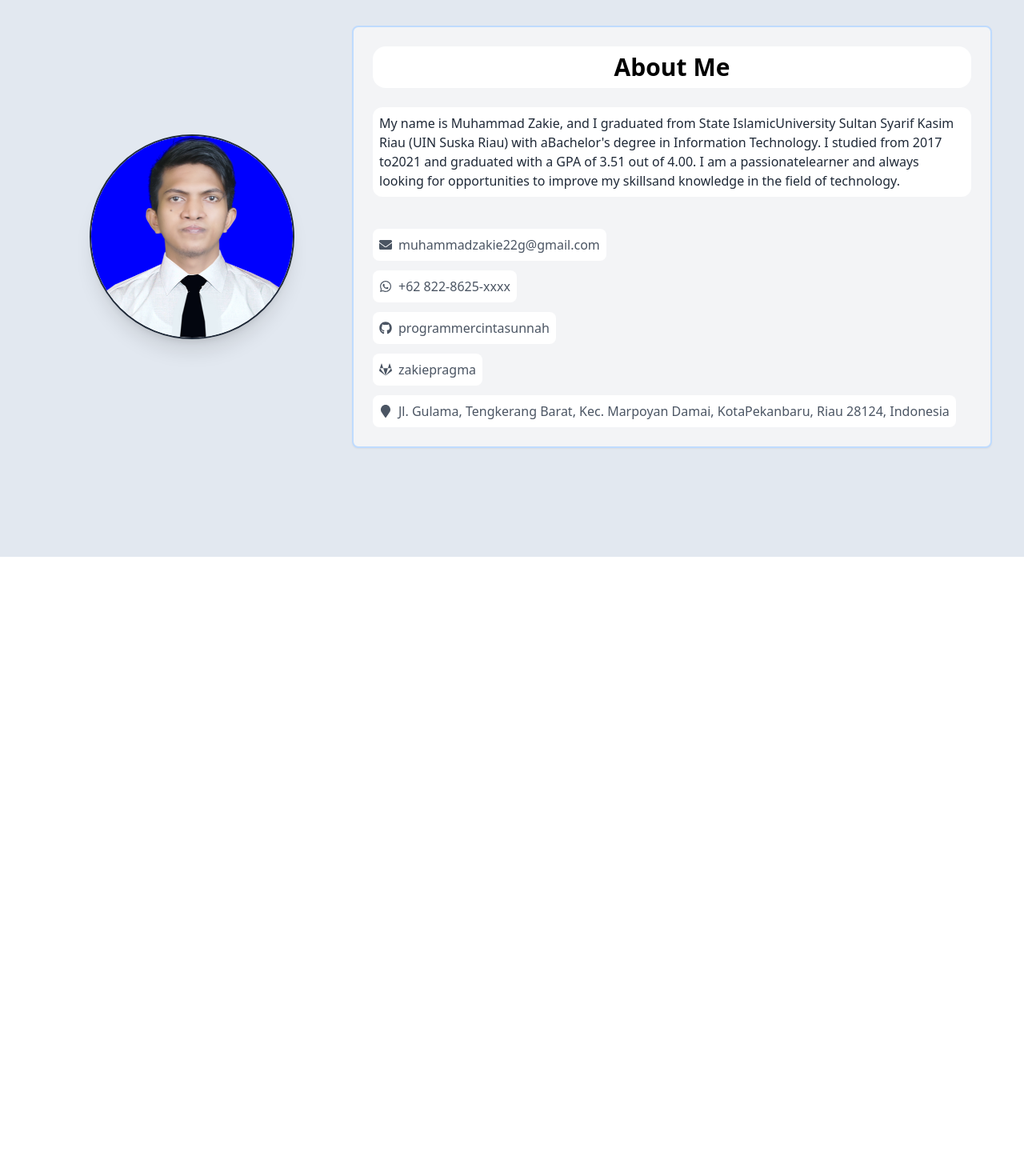
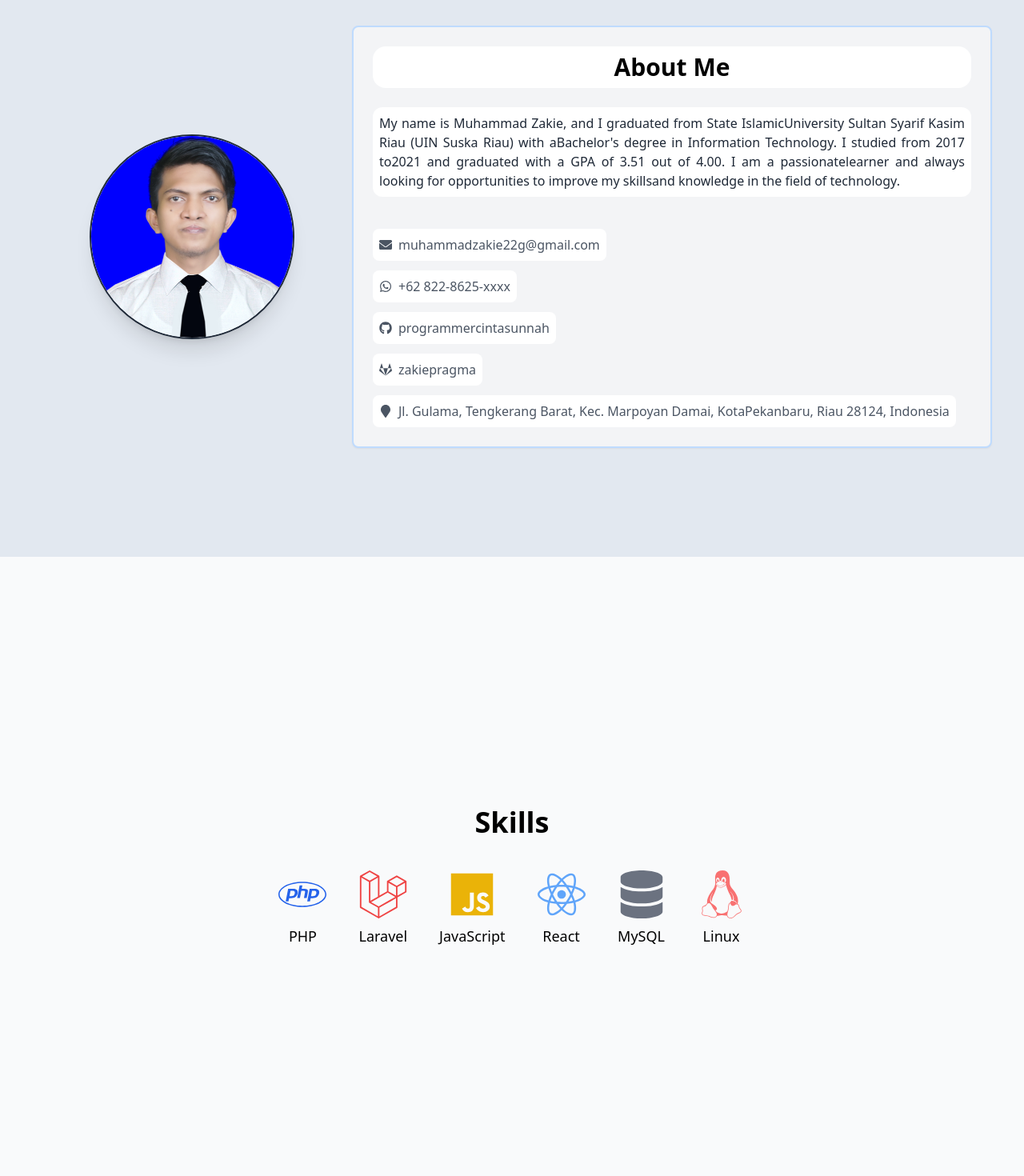
Before and after one commit to programmercintasunnah/zakie, a React (Create React App) app: page / in a window 1280 px wide. Shown: the part 1240-2710 px from the top of the page at 80% size. Before the commit the page ends 1936 px from the top, so only its background shows below. Built offline with nearby package versions, Linux system fonts and the light colour scheme.

Commit message:
components

```diff
--- a/src/components/About.js
+++ b/src/components/About.js
@@ -31,7 +31,7 @@ const About = () => {
           <h2 className="text-2xl md:text-3xl font-bold mb-2 rounded-2xl bg-white p-2 text-center">
             About Me
           </h2>
-          <p className="text-sm md:text-base text-gray-800 bg-white rounded-xl p-2">
+          <p className="text-sm md:text-base text-gray-800 bg-white rounded-xl p-2 text-justify">
             {bioAbout}
           </p>
           <div className="mt-4 md:mt-6 flex flex-col md:flex-col items-start gap-3">
--- /dev/null
+++ b/src/components/Experiences.js
@@ -0,0 +1,11 @@
+import React from "react";
+
+const Experiences = () => {
+  return (
+    <div id="experiences" className="min-h-screen">
+      Experiences
+    </div>
+  );
+};
+
+export default Experiences;
--- a/src/components/Navbar.js
+++ b/src/components/Navbar.js
@@ -41,8 +41,8 @@ const Navbar = () => {
             </a>
           </li>
           <li className="mx-2">
-            <a href="#experience" className="text-white hover:text-gray-400">
-              Experience
+            <a href="#experiences" className="text-white hover:text-gray-400">
+              Experiences
             </a>
           </li>
           <li className="mx-2">
--- /dev/null
+++ b/src/components/Projects.js
@@ -0,0 +1,11 @@
+import React from "react";
+
+const Projects = () => {
+  return (
+    <div id="projects" className="min-h-screen">
+      Projects
+    </div>
+  );
+};
+
+export default Projects;
--- /dev/null
+++ b/src/components/Resume.js
@@ -0,0 +1,11 @@
+import React from "react";
+
+const Resume = () => {
+  return (
+    <div id="resume" className="min-h-screen">
+      Resume
+    </div>
+  );
+};
+
+export default Resume;
--- /dev/null
+++ b/src/components/Skills.js
@@ -0,0 +1,48 @@
+import React from "react";
+import {
+  FaPhp,
+  FaLaravel,
+  FaJs,
+  FaReact,
+  FaDatabase,
+  FaLinux,
+} from "react-icons/fa";
+
+const Skills = () => {
+  return (
+    <div
+      id="skills"
+      className="min-h-screen bg-gray-50 flex flex-col items-center justify-center"
+    >
+      <h2 className="text-3xl md:text-4xl font-bold mb-10">Skills</h2>
+      <div className="flex flex-wrap gap-10 justify-center items-center mx-8">
+        <div className="flex flex-col items-center justify-center">
+          <FaPhp className="text-6xl mb-2 text-blue-600" />
+          <span className="text-lg font-medium">PHP</span>
+        </div>
+        <div className="flex flex-col items-center justify-center">
+          <FaLaravel className="text-6xl mb-2 text-red-500" />
+          <span className="text-lg font-medium">Laravel</span>
+        </div>
+        <div className="flex flex-col items-center justify-center">
+          <FaJs className="text-6xl mb-2 text-yellow-500" />
+          <span className="text-lg font-medium">JavaScript</span>
+        </div>
+        <div className="flex flex-col items-center justify-center">
+          <FaReact className="text-6xl mb-2 text-blue-400" />
+          <span className="text-lg font-medium">React</span>
+        </div>
+        <div className="flex flex-col items-center justify-center">
+          <FaDatabase className="text-6xl mb-2 text-gray-500" />
+          <span className="text-lg font-medium">MySQL</span>
+        </div>
+        <div className="flex flex-col items-center justify-center">
+          <FaLinux className="text-6xl mb-2 text-red-400" />
+          <span className="text-lg font-medium">Linux</span>
+        </div>
+      </div>
+    </div>
+  );
+};
+
+export default Skills;
--- a/src/pages/Main.js
+++ b/src/pages/Main.js
@@ -1,7 +1,11 @@
 import React from "react";
 import About from "../components/About";
+import Experiences from "../components/Experiences";
 import Home from "../components/Home";
 import Navbar from "../components/Navbar";
+import Projects from "../components/Projects";
+import Resume from "../components/Resume";
+import Skills from "../components/Skills";
 
 const Main = () => {
   return (
@@ -9,6 +13,10 @@ const Main = () => {
       <Navbar />
       <Home />
       <About />
+      <Skills />
+      <Experiences />
+      <Projects />
+      <Resume />
     </>
   );
 };
```
